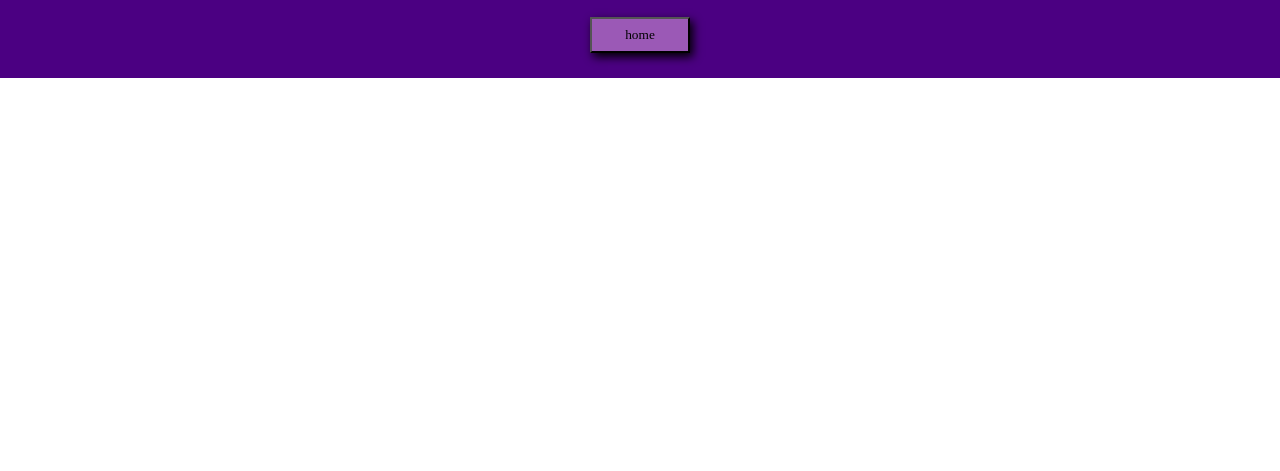
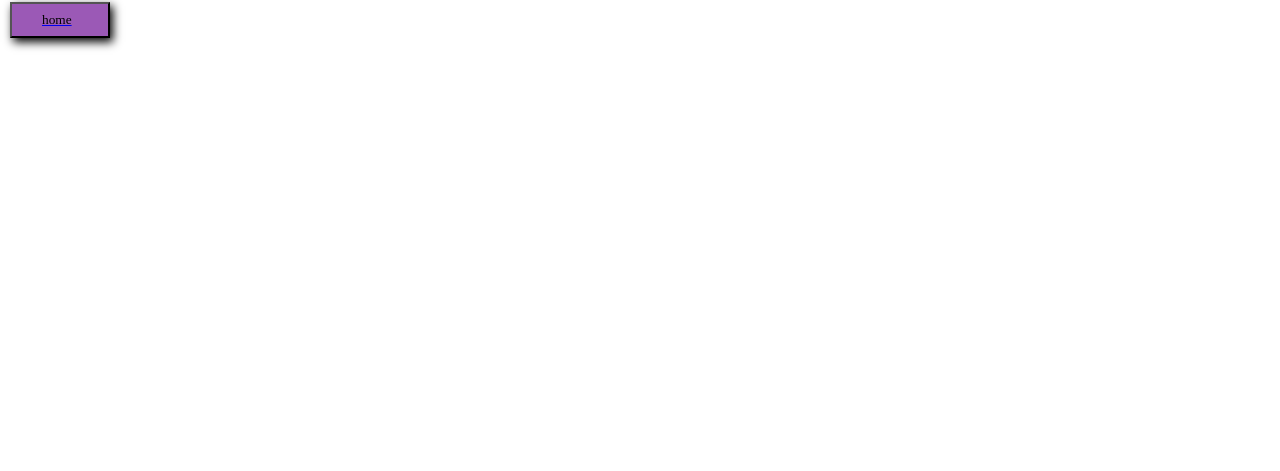
Before and after one commit to groupthre/matematikaserubanget-statistika, a plain HTML site: page index.html in a window 1280 px wide. Shown: the part 329-800 px from the top of the page. Drawn offline with Linux system fonts and the light colour scheme.

Commit message:
Update index.html

```diff
--- a/index.html
+++ b/index.html
@@ -30,6 +30,8 @@ button{
 	transition transform 0.2s;
 	font-size: 0,5em;
 	font-family: Times New Roman;
+	display: flex;
+	justify-content: flex-start;
       }
 
       </style>
@@ -37,9 +39,7 @@ button{
 <header>Rumus Statistik</header>
 <img src="https://github.com/user-attachments/assets/97880746-ee70-4477-9fcc-4d9e38ab9b04" width="500" height="250">
 <img src="https://github.com/user-attachments/assets/22602001-5f60-49db-84b4-8bee32a85aad" width="500" height="250">
-<header>
 <a href = "https://groupthre.github.io/matematikaserubanget.com-beranda/">
 <button> home </button>
-</header>
 </body>
 </html>
```
